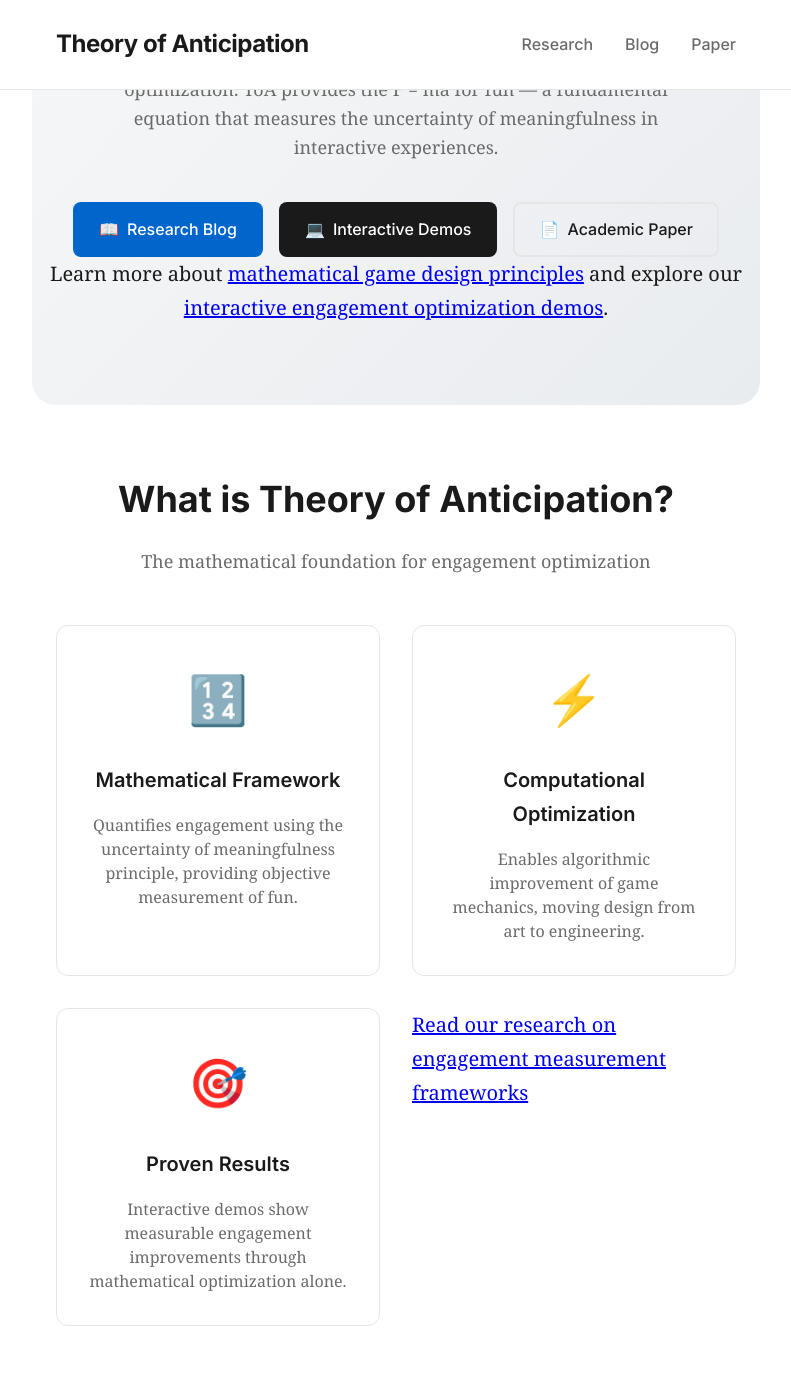
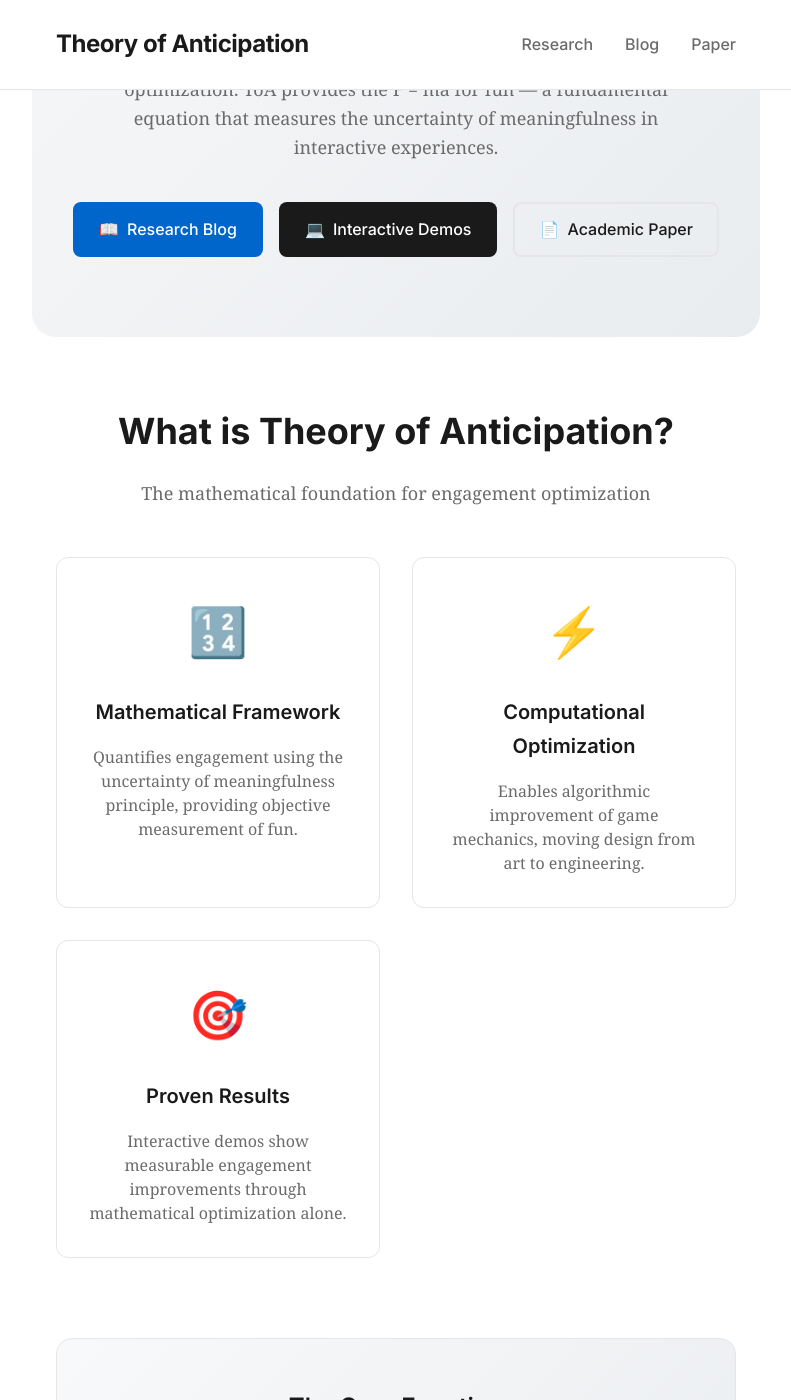
Before and after one commit to akalouis/akalouis.github.io, a Jekyll site: the page built from index.html, in a window 1280 px wide and 1400 px high, scrolled down 363 px. Shown: the whole window, without its empty margins (244-1035 px from the left). Built offline with Jekyll 4.4.1, drawn with Linux system fonts in a browser that asks for light colours; some web fonts are replaced.

Commit message:
Update index.html

```diff
--- a/index.html
+++ b/index.html
@@ -30,10 +30,6 @@ image: "/assets/images/toa-hero.png"
                 <span>📄</span> Academic Paper
             </a>
         </div>
-
-        <p>Learn more about <a href="/blog/measuring-fun-mathematically/">mathematical game design principles</a>
-and explore our <a href="https://github.com/akalouis/anticipation-theory">interactive engagement optimization demos</a>.</p>
-
     </div>
 
     <!-- What is ToA Section -->
@@ -62,7 +58,6 @@ and explore our <a href="https://github.com/akalouis/anticipation-theory">intera
                 <p>Interactive demos show measurable engagement improvements through mathematical optimization alone.</p>
             </div>
 
-            <a href="/blog/">Read our research on engagement measurement frameworks</a>
         </div>
     </div>
 
```
